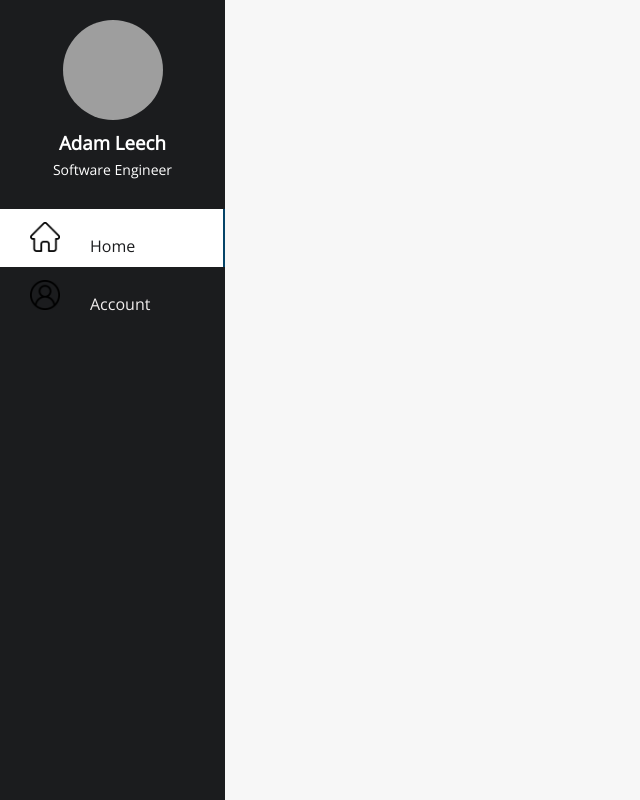
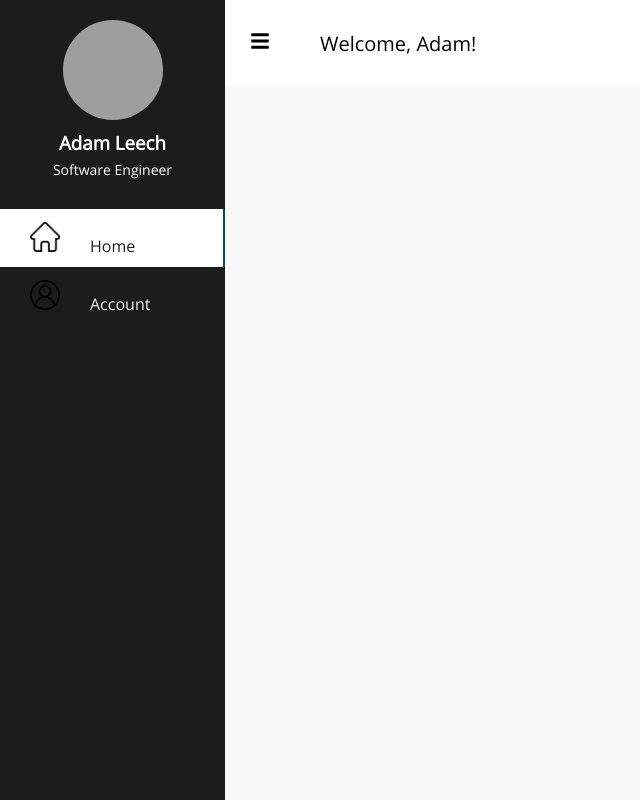
Before and after one commit to Ranchu2000/iNTUition_23, a React (Create React App) app in the folder dashboard/intuition-dashboard/: page /home in a window 1280 px wide. Shown: the whole page, without its empty margins (0-640 px from the left). Built offline with nearby package versions, Linux system fonts and the light colour scheme; grey boxes are pictures that could not be loaded.

Commit message:
feat: sidebar and header barebone

```diff
--- a/dashboard/intuition-dashboard/package.json
+++ b/dashboard/intuition-dashboard/package.json
@@ -8,6 +8,7 @@
     "@testing-library/user-event": "^13.5.0",
     "react": "^18.2.0",
     "react-dom": "^18.2.0",
+    "react-icons": "^4.7.1",
     "react-router-dom": "^6.8.1",
     "react-scripts": "5.0.1",
     "web-vitals": "^2.1.4"
--- a/dashboard/intuition-dashboard/src/components/Header.js
+++ b/dashboard/intuition-dashboard/src/components/Header.js
@@ -1,6 +1,9 @@
+import { FaBars } from 'react-icons/fa'
+
 const Header = ({ title }) => {
   return (
     <div className='header'>
+        <FaBars className='hamburger'/>
         {title}
     </div>
   )
--- a/dashboard/intuition-dashboard/src/index.css
+++ b/dashboard/intuition-dashboard/src/index.css
@@ -12,6 +12,14 @@ body {
 
 .header {
   font-size: 20px;
+  padding-left: 250px;
+  padding-top: 30px;
+  padding-bottom: 30px;
+  background-color: #ffffff;
+}
+
+.hamburger {
+  padding-right: 50px;
 }
 
 .sidebar {
--- a/dashboard/intuition-dashboard/src/pages/Landing.js
+++ b/dashboard/intuition-dashboard/src/pages/Landing.js
@@ -1,9 +1,11 @@
 import Sidebar from "../components/Sidebar";
+import Header from "../components/Header";
 
 function Landing() {
   return (
     <div className='wrapper'>
         <Sidebar />
+        <Header title='Welcome, Adam!'/>
     </div>
   )
 }
```
Also changed, not shown: 1 other file (tests, documents, lock files or other folders).
